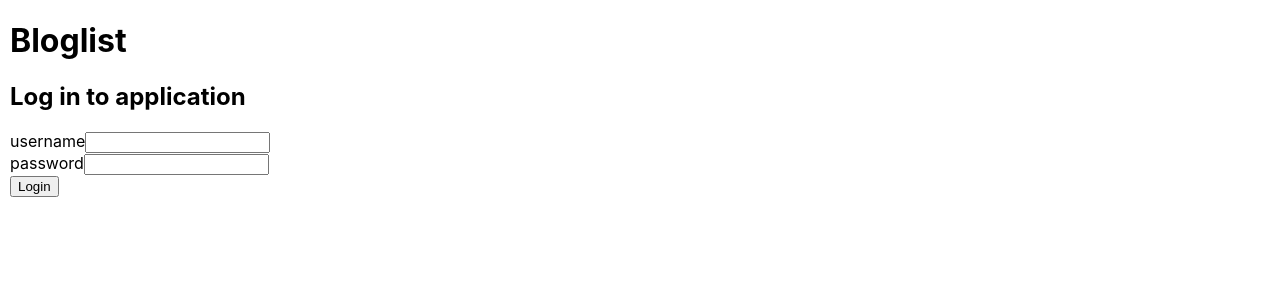
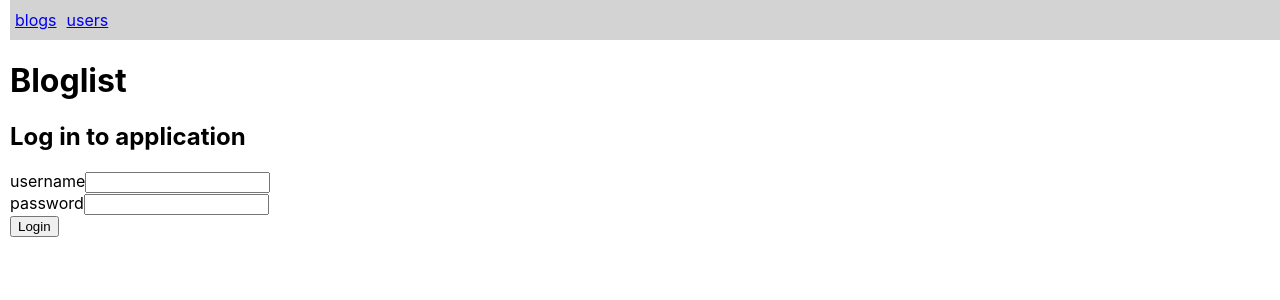
Before and after one commit to ajjmai/fullstackmooc-2020, a React (Create React App) app in the folder part5/bloglist-frontend/: page / in a window 1280 px wide. Shown: the top 300 px of the page. Built offline with nearby package versions, Linux system fonts and the light colour scheme; no server answers.

Commit message:
exercise 7.16

```diff
--- a/part5/bloglist-frontend/src/App.js
+++ b/part5/bloglist-frontend/src/App.js
@@ -1,6 +1,6 @@
 import React, { useEffect } from 'react'
 import { useDispatch, useSelector } from 'react-redux'
-import { Switch, Route, useRouteMatch } from 'react-router-dom'
+import { Switch, Route, useRouteMatch, Link } from 'react-router-dom'
 import { initialiseBlogs, updateBlog, deleteBlog } from './reducers/blogReducer'
 import { initialiseUsers } from './reducers/userReducer'
 import { login, getUserFromToken } from './reducers/loginReducer'
@@ -81,16 +81,31 @@ const App = () => {
     ? blogs.find((blog) => blog.id === blogMatch.params.id)
     : null
 
+  const nav = {
+    paddingTop: 10,
+    paddingBottom: 10,
+    backgroundColor: 'lightGray',
+  }
+
+  const padding = {
+    padding: 5,
+  }
+
   return (
     <>
       <>
+        <div style={nav}>
+          <Link style={padding} to='/'>
+            blogs
+          </Link>
+          <Link style={padding} to='/users'>
+            users
+          </Link>
+          {loggedInUser && <LoggedUserInfo />}
+        </div>
         <h1>Bloglist</h1>
         <Notification />
-        {!loggedInUser ? (
-          <LoginForm handleLogin={handleLogin} />
-        ) : (
-          <LoggedUserInfo />
-        )}
+        {!loggedInUser && <LoginForm handleLogin={handleLogin} />}
       </>
       <Switch>
         <Route path='/users/:id'>{loggedInUser && <User user={user} />}</Route>
--- a/part5/bloglist-frontend/src/components/LoggedUserInfo.js
+++ b/part5/bloglist-frontend/src/components/LoggedUserInfo.js
@@ -17,10 +17,9 @@ const LoggedUserInfo = () => {
   }
 
   return (
-    <div>
-      {user.name} is logged in
-      <button onClick={handleLogout}>Logout</button>
-    </div>
+    <>
+      {user.name} is logged in <button onClick={handleLogout}>Logout</button>
+    </>
   )
 }
 
```
